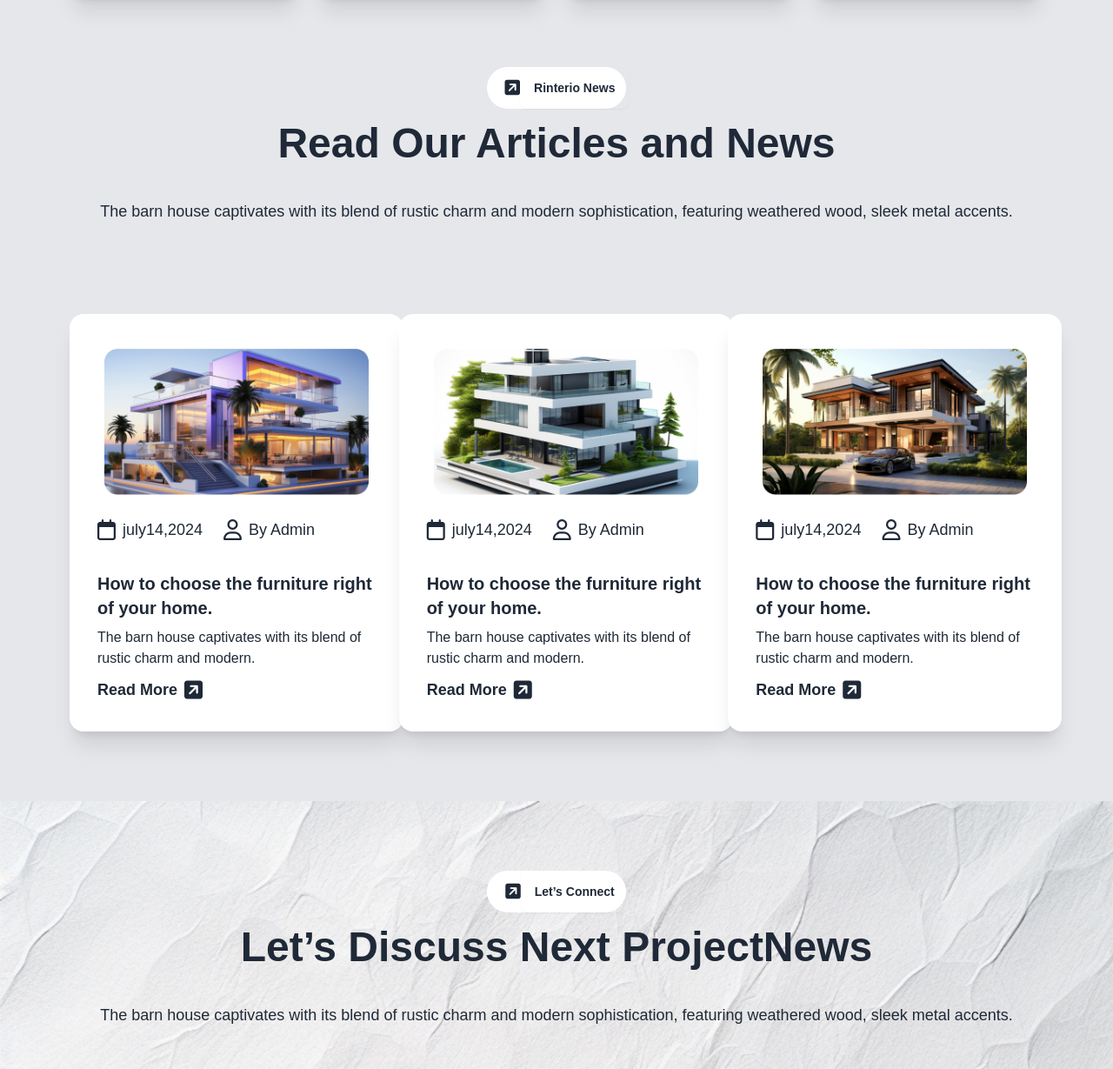
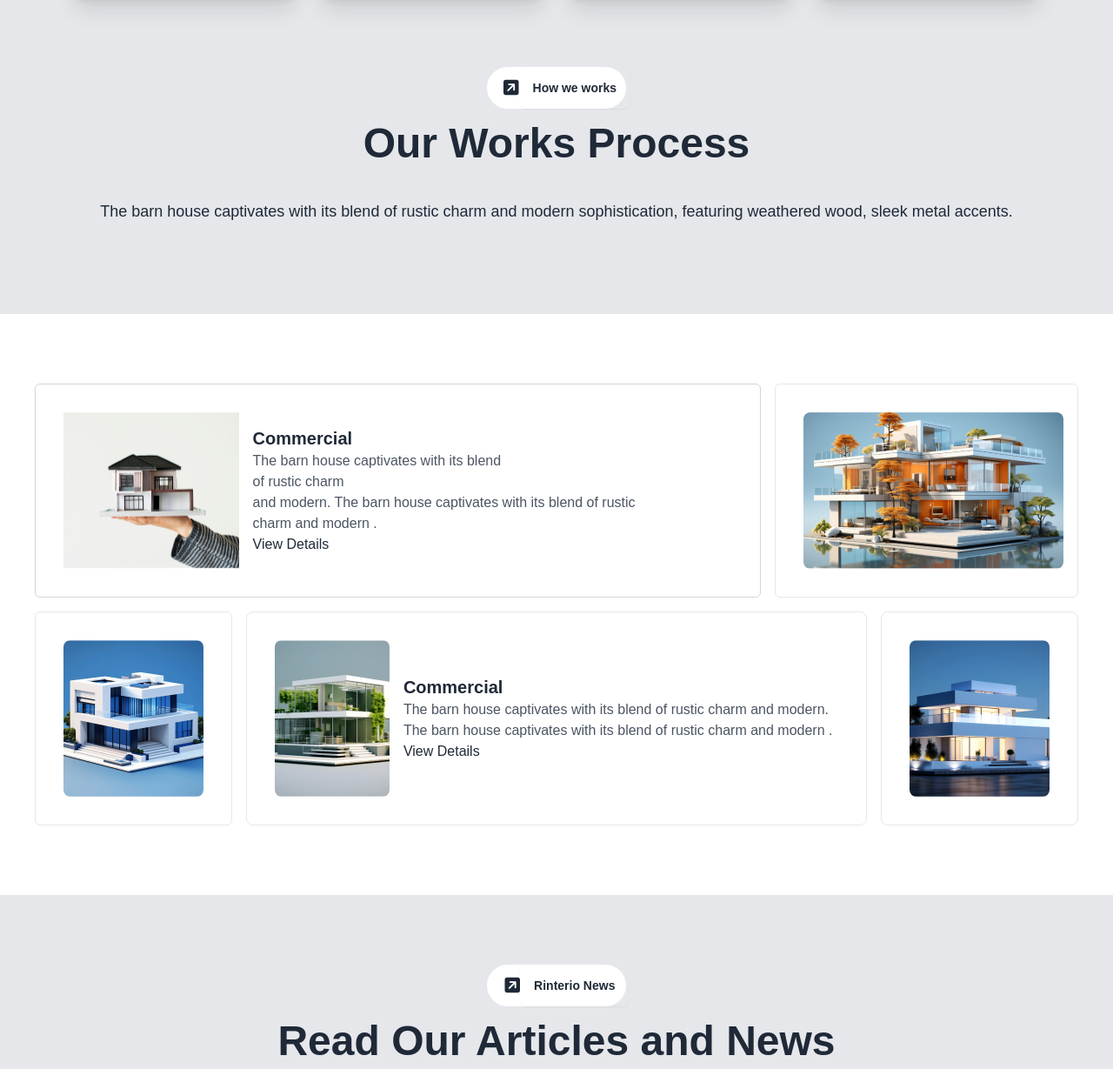
Before and after one commit to Alamin10231/Assignment-3, a website: page index.html in a window 1280 px wide. Shown: the part 1286-2515 px from the top of the page at 87% size. Drawn offline with nearby package versions, Linux system fonts and the light colour scheme.

Commit message:
just last finishing

```diff
--- a/index.html
+++ b/index.html
@@ -29,7 +29,7 @@
                     </svg>
                 </div>
             </div>
-            <a class="btn btn-ghost text-xl"> <svg xmlns="http://www.w3.org/2000/svg" width="16" height="16"
+            <a class="btn btn-ghost text-xl"> <svg xmlns="http://www.w3.org/2000/svg" width="26" height="26"
                     fill="currentColor" class="bi bi-arrow-up-right-circle-fill arrow-text-black text-[#ABEF5F] "
                     viewBox="0 0 16 16">
                     <path
@@ -188,6 +188,71 @@
 
       </div>
     </section>
+    <!-- grid section -->
+     <div>
+      <div class=" py-20 text-center mx-auto rounded-lg">
+        <div class="bg-white items-center rounded-3xl justify-center text-center  w-40 mx-auto flex">
+          <i class="fa-solid fa-square-arrow-up-right  rounded-full text-xl ml-6  ;
+    "></i>
+          <a class="btn text-md bg-transparent border-none text-md font-semibold text-center">How we works</a>
+
+        </div>
+        <h1 class="text-5xl font-extrabold py-4">Our Works Process</h1>
+        <p class="py-6 text-md md:text-lg">
+          The barn house captivates with its blend of rustic charm and modern sophistication, featuring weathered wood, sleek metal accents.
+        </p>
+
+      </div>
+      <div class="grid grid-rows-2 gap-4 px-10 bg-white py-20 ">
+        <!-- First Row -->
+        <div class="grid md:grid-cols-10 grid-cols-1 gap-4  ">
+          <!-- First Column (70%) -->
+          <div class="md:col-span-7 col-span-1 py-8  md:flex items-center justify-between md:pr-32  border rounded-md border-1  border-gray-300 px-8">
+            <div>
+              <img src="./assets/img1.png" alt="Image 1" class="w-[260px] h-[180px] object-cover ">
+            </div>
+            <div class="ml-4 border-gray-300
+
+            ">
+              <h1 class="text-xl font-bold text-[24px]">Commercial</h1>
+              <p class="text-gray-600 font-500 ">The barn house captivates with its blend <br> of rustic charm <br> and modern. The barn house captivates with its blend of rustic charm and modern .</p>
+              <button>View Details</button>
+            </div>
+          </div>
+          <!-- Second Column (30%) -->
+          <div class="md:col-span-3 py-8 flex items-center justify-between p-4 border rounded-md">
+
+            <div class="ml-4">
+              <img src="./assets/img2.png" alt="User" class="w-[326px] h-[180px] object-cover rounded-lg ">
+            </div>
+          </div>
+        </div>
+
+        <!-- Second Row -->
+        <div class="md:grid grid-cols-10 gap-4 ">
+          <!-- First Column (20%) -->
+          <div class="md:col-span-2  col-span-1  flex items-center justify-center p-8  border rounded-md">
+            <img src="./assets/img3.png" alt="Image 2" class="w-[326px] h-[180px] object-cover rounded-lg ">
+          </div>
+          <!-- Second Column (60%) -->
+          <div class="col-span-6 md:flex items-center justify-between p-8 border rounded-lg">
+            <div>
+              <img src="./assets/img4.png" alt="Image 1" class="w-[260px] h-[180px] object-cover rounded-lg">
+            </div>
+            <div class="ml-4">
+              <h1 class="text-xl font-bold">Commercial</h1>
+              <p class="text-gray-600">The barn house captivates with its blend of rustic charm and modern. The barn house captivates with its blend of rustic charm and modern .</p>
+              <button>View Details</button>
+            </div>
+          </div>
+          <!-- Third Column (20%) -->
+          <div class="md:col-span-2 col-span-1 flex items-center justify-center  p-8 border rounded-lg">
+            <img src="./assets/img5.png" alt="Image 3" class="w-[326px] h-[180px] object-cover rounded-lg ">
+          </div>
+        </div>
+      </div>
+
+     </div>
 
     <!-- news section -->
      <section>
```
